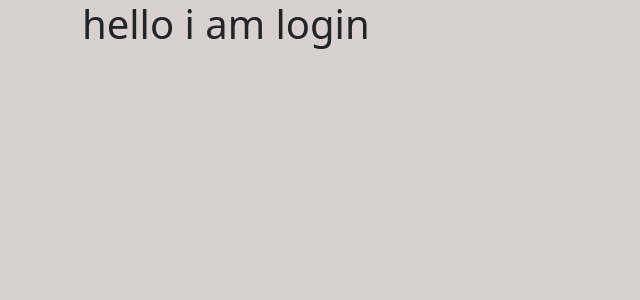
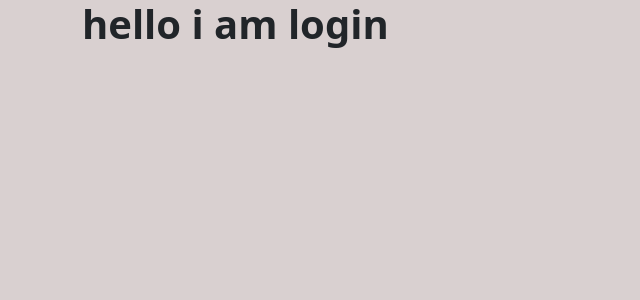
Before and after one commit to kaylinkhanal/foodapp, a React (Create React App) app in the folder Client/: page / in a window 1280 px wide. Shown: the top 300 px of the page, without its empty margins (0-640 px from the left). Built offline with nearby package versions, Linux system fonts and the light colour scheme.

Commit message:
added register page style

```diff
--- a/Client/src/index.css
+++ b/Client/src/index.css
@@ -1,14 +1,110 @@
-body {
+@import url('https://fonts.googleapis.com/css2?family=Poppins:wght@300;500;600;700&display=swap');
+
+*{
   margin: 0;
-  font-family: -apple-system, BlinkMacSystemFont, 'Segoe UI', 'Roboto', 'Oxygen',
-    'Ubuntu', 'Cantarell', 'Fira Sans', 'Droid Sans', 'Helvetica Neue',
-    sans-serif;
-  -webkit-font-smoothing: antialiased;
-  -moz-osx-font-smoothing: grayscale;
-
+  padding: 0;
+  box-sizing: border-box
 }
 
-code {
-  font-family: source-code-pro, Menlo, Monaco, Consolas, 'Courier New',
-    monospace;
+body{
+  font-family: 'Poppins', sans-serif;
+  font-size: 14px;
+  line-height: 20px;
+  font-weight: 300;
 }
+
+h1,h2,h3,h4{
+  font-weight: 600 !important;
+  margin-bottom: 15px !important;
+}
+
+.section_bg {
+  background: #FF8465;
+  height: 100vh;
+  display: flex;
+  flex-flow: column;
+  justify-content: center;
+}
+
+h2.pg_title {
+  font-size: 30px;
+  color: #fff;
+  /* text-transform: uppercase; */
+}
+
+.register {
+  max-width: 400px;
+}
+
+input {
+  background: rgba(255,255,255,.2);
+  border: 1px solid #fff;
+  width: 100%;
+  height: 40px;
+  margin-bottom: 10px !important;
+  padding: 10px;
+  line-height: -31px;
+}
+
+::placeholder {
+  color: #f3eded;
+  font-size: 14px;
+  font-style: italic;
+}
+
+button {
+  background: #CF450E;
+  padding: 10px 30px;
+  border: 1px solid transparent;
+  text-transform: uppercase !important;
+  color: #fff;
+  font-size: 16px !important;
+}
+
+.form_section{
+  display: flex;
+  flex-flow: row wrap;
+  justify-content: center;
+  align-items: center;
+}
+
+.form_section>div{
+  width: 50%
+}
+
+.text_block{
+  display: flex;
+  flex-flow: column;
+  align-items: flex-end;
+  padding-right: 20%;
+}
+
+.text_block img{
+  max-width: 400px;
+}
+
+.text_block h1 {
+  font-size: 50px;
+  font-weight: 700 !important;
+  color: #fff;
+  margin-bottom: 10px !important;
+}
+
+.text_block p {
+  color: #3f3d56;
+  font-size: 20px;
+  margin-left: 20px;
+  line-height: 25px;
+}
+
+@keyframes fadeOut{
+	0%{
+		opacity: 1;
+		left: 5px;
+	}
+
+	100%{
+		opacity:0;
+		left: 95%;
+	}
+}
```
